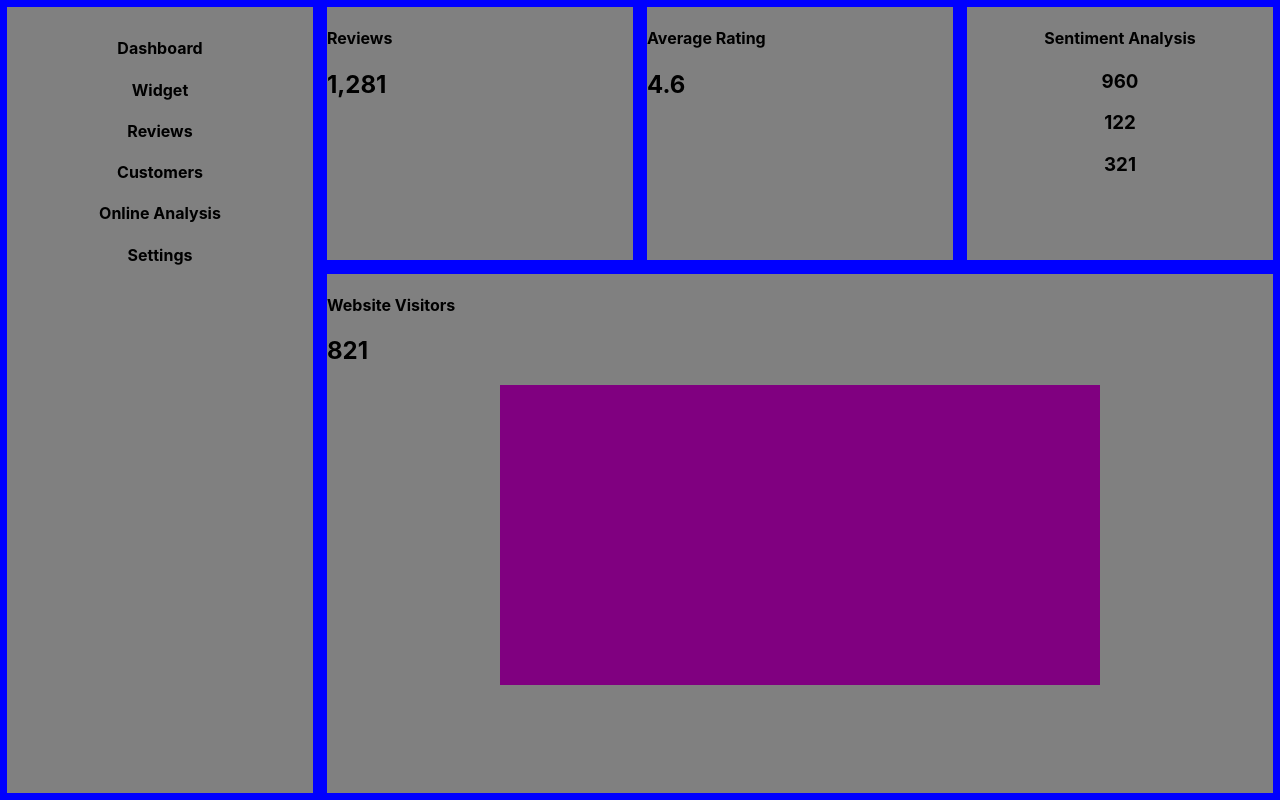
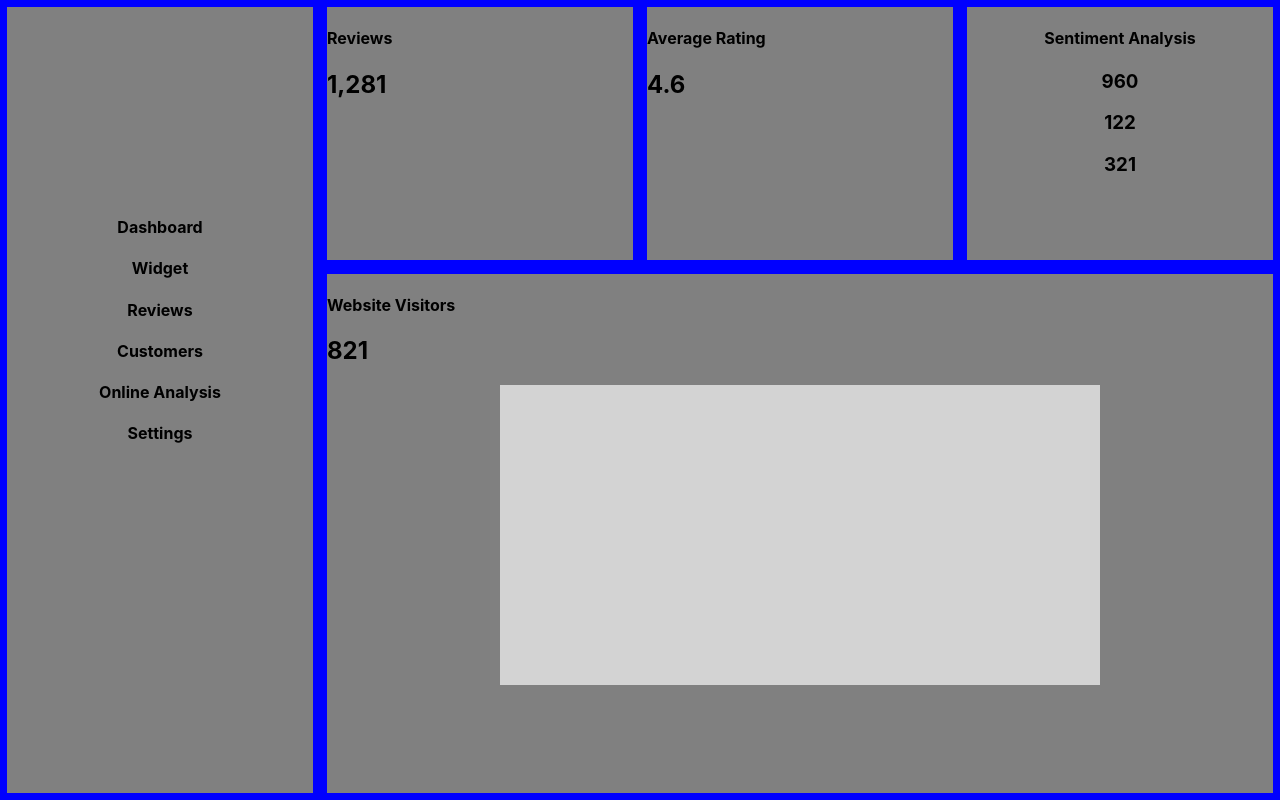
Before and after one commit to ryanshipley/dashboard, a React (Create React App) app: page / in a window 1280 px wide. Built offline with nearby package versions, Linux system fonts and the light colour scheme.

Commit message:
finishes

```diff
--- a/src/App.css
+++ b/src/App.css
@@ -14,7 +14,7 @@
 .box{
   width: 600px;
   height: 300px;
-  background-color: purple;
+  background-color: lightgray;
   margin: auto;
 }
 
@@ -24,7 +24,9 @@
   padding: 10px;
 }
 
-
+.top{
+  margin-top: 200px;
+}
 
 .sentiment{
   text-align: center;
--- a/src/components/sidebar.js
+++ b/src/components/sidebar.js
@@ -1,7 +1,7 @@
 function Sidebar(){
     return(
         <div className="sidebar">
-            <h4>Dashboard</h4>
+            <h4 className="top">Dashboard</h4>
             <h4>Widget</h4>
             <h4>Reviews</h4>
             <h4>Customers</h4>
```
